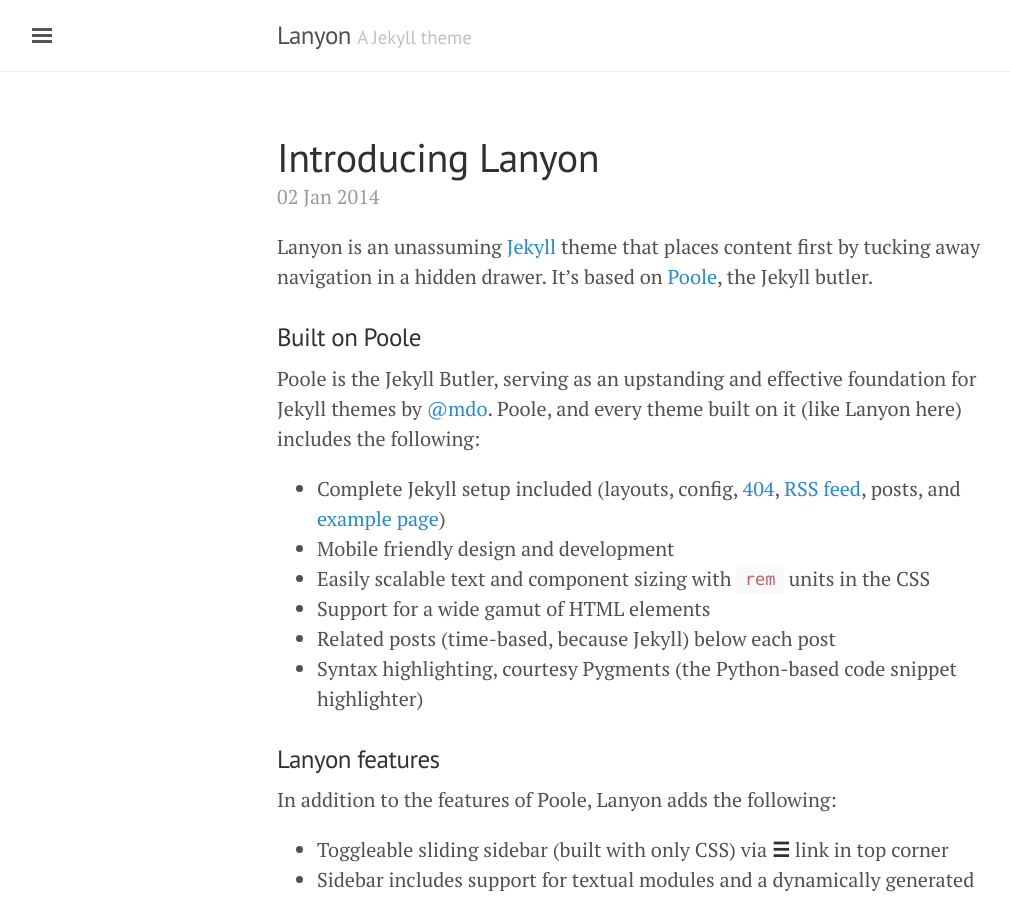
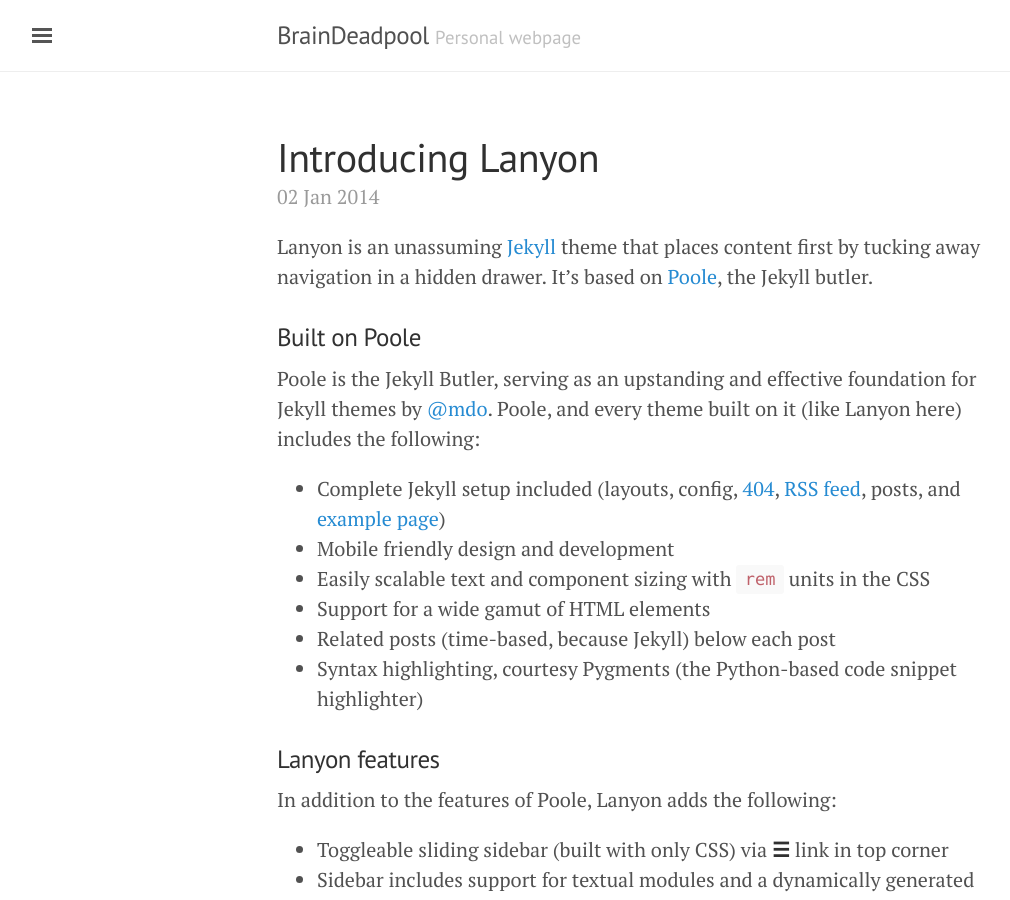
Before and after one commit to braindeadpool/braindeadpool.github.io_old, a Jekyll site: the page built from index.html, in a window 1280 px wide and 900 px high. Shown: the whole window, without its empty margins (3-1013 px from the left). Built offline with Jekyll 4.4.1, drawn with Linux system fonts in a browser that asks for light colours; the list of posts is cut into pages by our own code; part of the change alters nothing that is shown.

```diff
--- a/_config.yml
+++ b/_config.yml
@@ -1,22 +1,20 @@
 # Permalinks
 #
-# Use of `relative_permalinks` ensures post links from the index work properly.
 permalink:           pretty
-relative_permalinks: true
 
 # Setup
-title:               Lanyon
-tagline:             'A Jekyll theme'
-description:         'A reserved <a href="http://jekyllrb.com" target="_blank">Jekyll</a> theme that places the utmost gravity on content with a hidden drawer. Made by <a href="https://twitter.com/mdo" target="_blank">@mdo</a>.'
-url:                 http://lanyon.getpoole.com
+title:               BrainDeadpool
+tagline:             'Personal webpage'
+description:         'Jekyll design by http://lanyon.getpoole.com'
+url:                 http://www.braindeadpool.com
 baseurl:             ''
 paginate:            5
 
 # About/contact
 author:
-  name:              Mark Otto
-  url:               https://twitter.com/mdo
-  email:             markdotto@gmail.com
+  name:              Bruce Wilson
+  url:               https://twitter.com/braindeadpool
+  email:             braindeadpool@gmail.com
 
 # Custom vars
 version:             1.0.0
```
